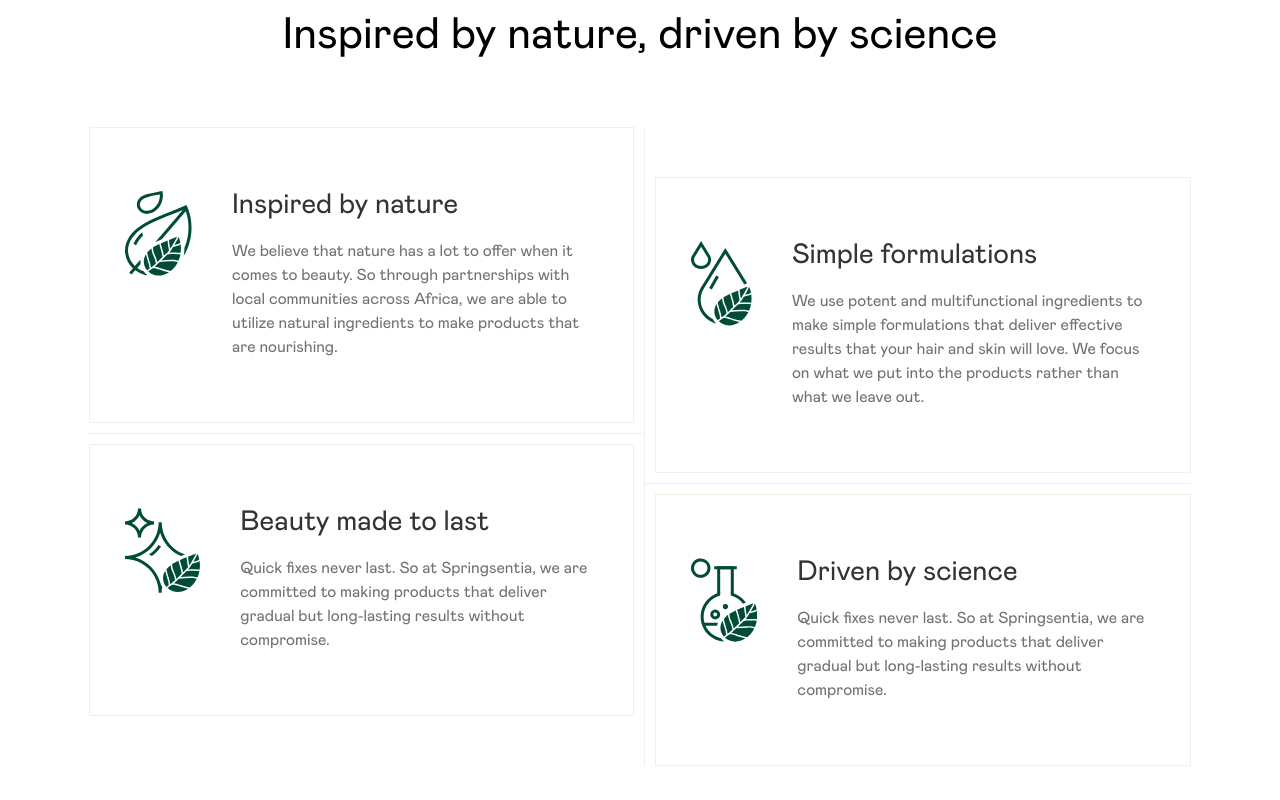
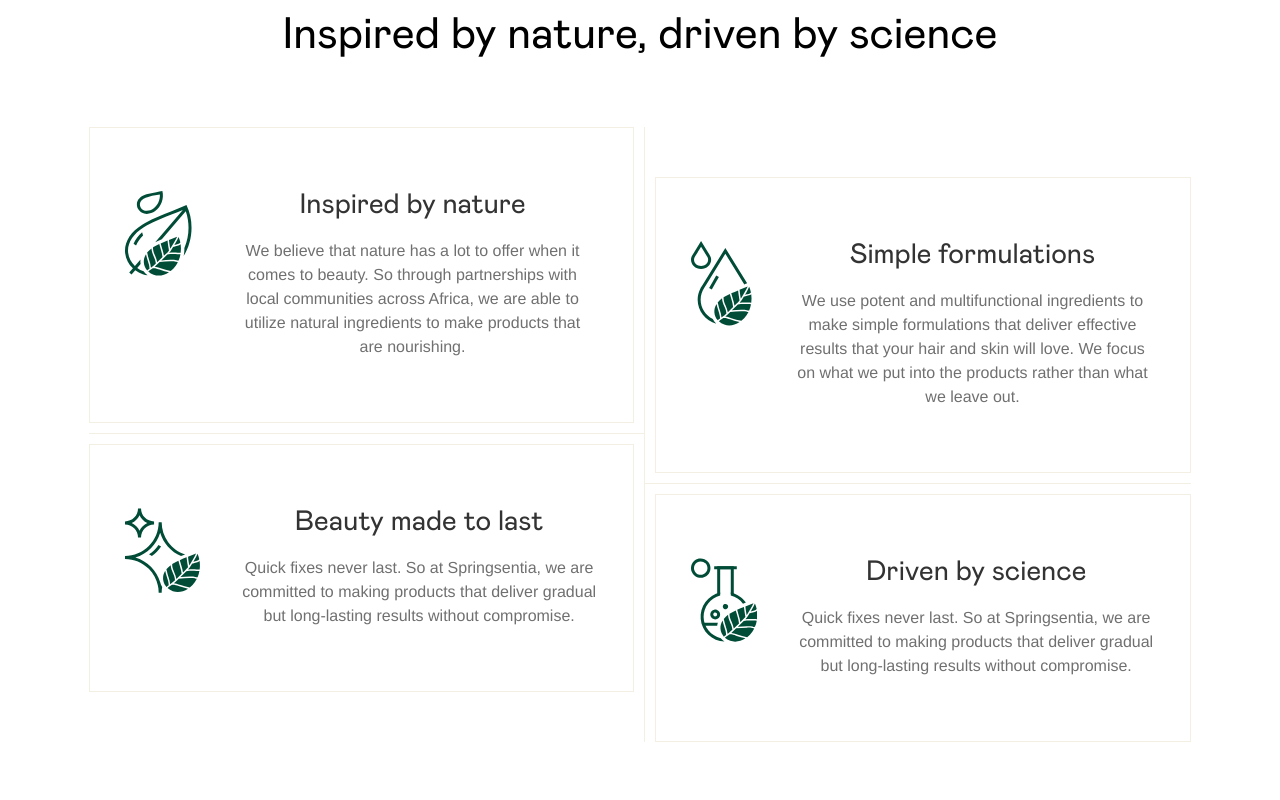
Before and after one commit to Xand6r/springsentia, a Next.js app: page / in a window 1280 px wide. Shown: the part 940-1740 px from the top of the page. Built offline with nearby package versions, Linux system fonts and the light colour scheme.

Commit message:
fix font fam

```diff
--- a/pages/home/components/landing/index.jsx
+++ b/pages/home/components/landing/index.jsx
@@ -6,7 +6,7 @@ import LeftArrow from "/public/images/leftarrow.svg";
 import styles from "./landing.module.scss";
 import { useForm } from "@formspree/react";
 
-// process.env.NEXT_PUBLIC_REGISTERATION = "mgerqadb";
+process.env.NEXT_PUBLIC_REGISTERATION = "mgerqadb";
 
 
 export default function Index() {
--- a/pages/home/components/process/process.module.scss
+++ b/pages/home/components/process/process.module.scss
@@ -64,6 +64,7 @@
 }
 
 .tab__group{
+    text-align: center;
     &:last-of-type{
         margin-top: 50px;
         @media (max-width: $lg-breakpoint) {
@@ -112,6 +113,7 @@
     p{
         max-width: 22.5625rem;
         color: #707070;
+        font-family: 'Helvetica Neue';
         line-height: 1.5rem;
     }
 }
--- a/pages/home/components/values/values.module.scss
+++ b/pages/home/components/values/values.module.scss
@@ -99,6 +99,8 @@
 .value_list{
     display: flex;
     margin-bottom: 2.5rem;
+    text-align: center;
+
     @media (max-width: $sm-breakpoint) {
         display: flex;
         flex-direction: column;
```
